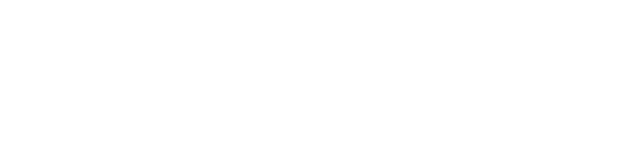
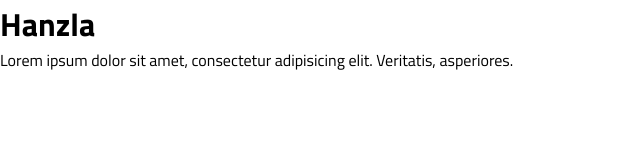
Before and after one commit to hanzala-h/devfolio, a plain HTML site: page index.html in a window 1280 px wide. Shown: the whole page, without its empty margins (0-640 px from the left). Drawn offline with Linux system fonts and the light colour scheme.

Commit message:
feat: add fonts

```diff
--- a/css/styles.css
+++ b/css/styles.css
@@ -1,3 +1,8 @@
+:root {
+  --font-family-main: "Titillium Web", sans-serif;
+  --font-family-sub: "Oxanium", sans-serif;
+}
+
 * {
   margin: 0;
   padding: 0;
@@ -9,3 +14,7 @@ body {
   width: 100%;
   height: 100%;
 }
+
+body {
+  font-family: var(--font-family-main);
+}
--- a/index.html
+++ b/index.html
@@ -11,11 +11,24 @@
     <title>Hanzla | Developer Portfolio</title>
     <link rel="stylesheet" href="css/styles.css" />
     <link rel="icon" href="assets/favicon.svg" />
+    <link rel="preconnect" href="https://fonts.googleapis.com" />
+    <link rel="preconnect" href="https://fonts.gstatic.com" crossorigin />
+    <link
+      href="https://fonts.googleapis.com/css2?family=Oxanium:wght@200..800&family=Titillium+Web:ital,wght@0,200;0,300;0,400;0,600;0,700;0,900;1,200;1,300;1,400;1,600;1,700&display=swap"
+      rel="stylesheet"
+    />
+    <link
+      href="https://fonts.googleapis.com/css2?family=Oxanium:wght@200..800&display=swap"
+      rel="stylesheet"
+    />
   </head>
   <body>
     <header></header>
 
-    <main></main>
+    <main>
+      <h1>Hanzla</h1>
+      <p>Lorem ipsum dolor sit amet, consectetur adipisicing elit. Veritatis, asperiores.</p>
+    </main>
 
     <footer></footer>
 
```
